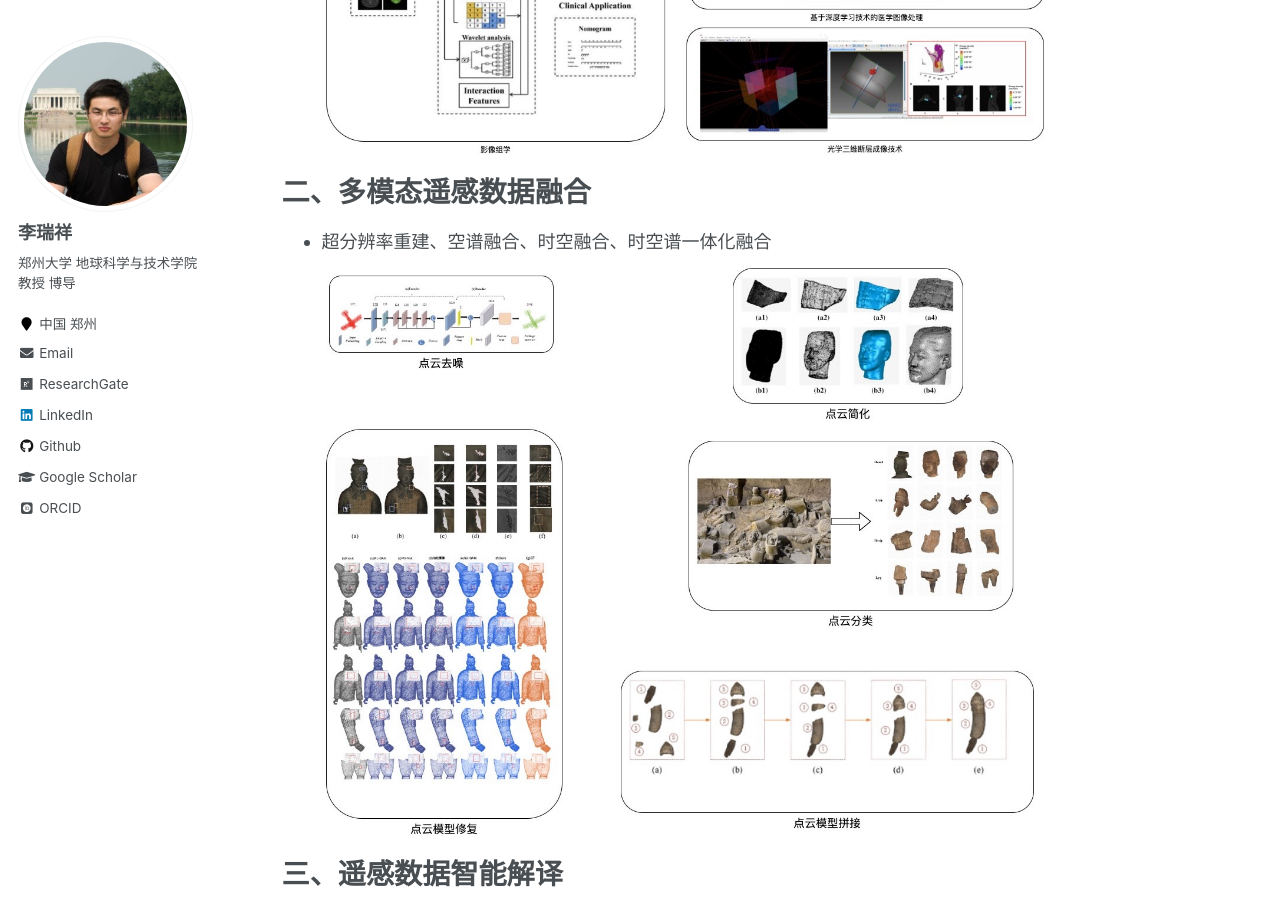
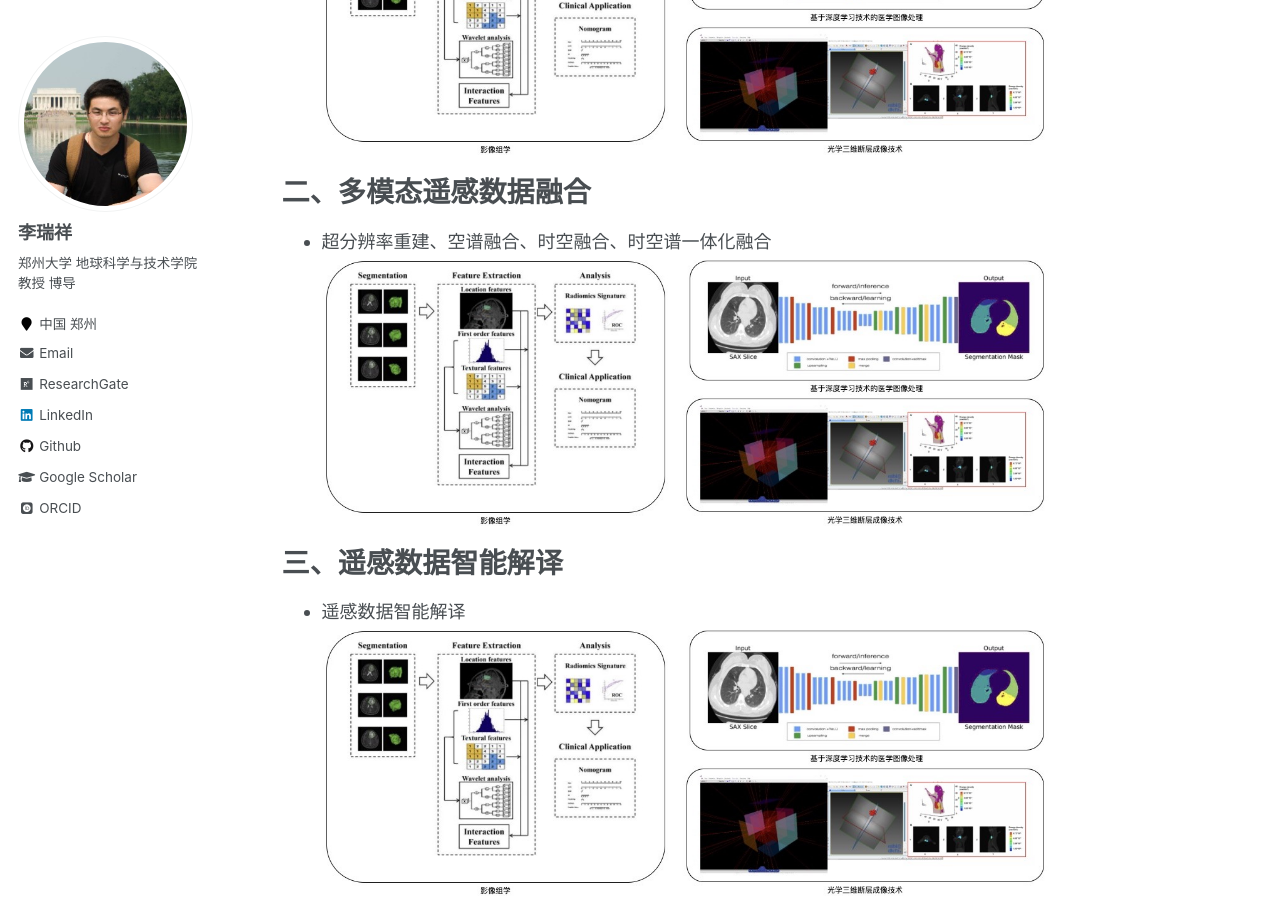
Before and after one commit to aiipslab/aiipslab.github.io, a Jekyll site: the page built from _pages/researchinterests.md, in a window 1280 px wide and 900 px high, scrolled down 587 px. Built offline with Jekyll 4.4.1, drawn with Linux system fonts in a browser that asks for light colours; some web fonts are replaced.

Commit message:
Update researchinterests.md

```diff
--- a/_pages/researchinterests.md
+++ b/_pages/researchinterests.md
@@ -16,9 +16,9 @@ author_profile: true
 二、多模态遥感数据融合
 ===
 + 超分辨率重建、空谱融合、时空融合、时空谱一体化融合
-![avatar](/images/pointcloud.jpg)
+![avatar](/images/医学影像.jpg)
 
 三、遥感数据智能解译
 ===
 + 遥感数据智能解译
-![avatar](/images/pointcloud.jpg)
+![avatar](/images/医学影像.jpg)
```
